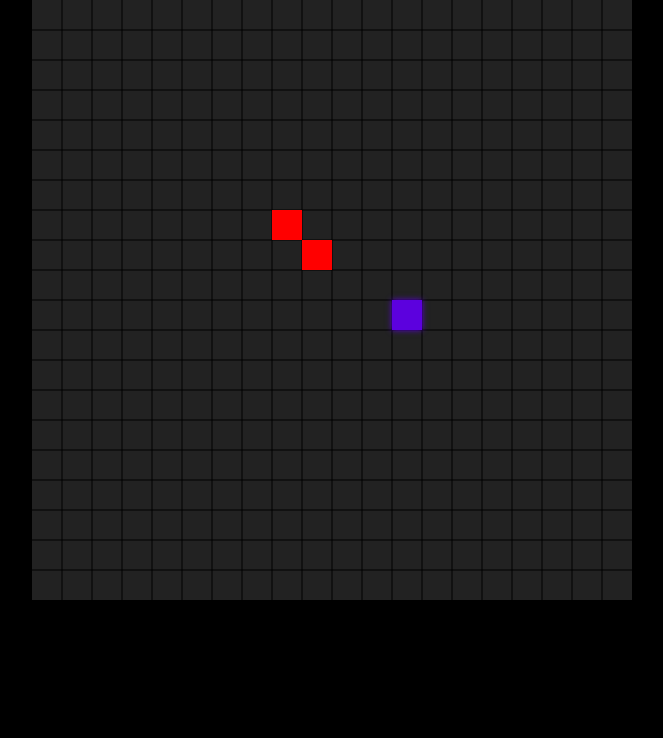
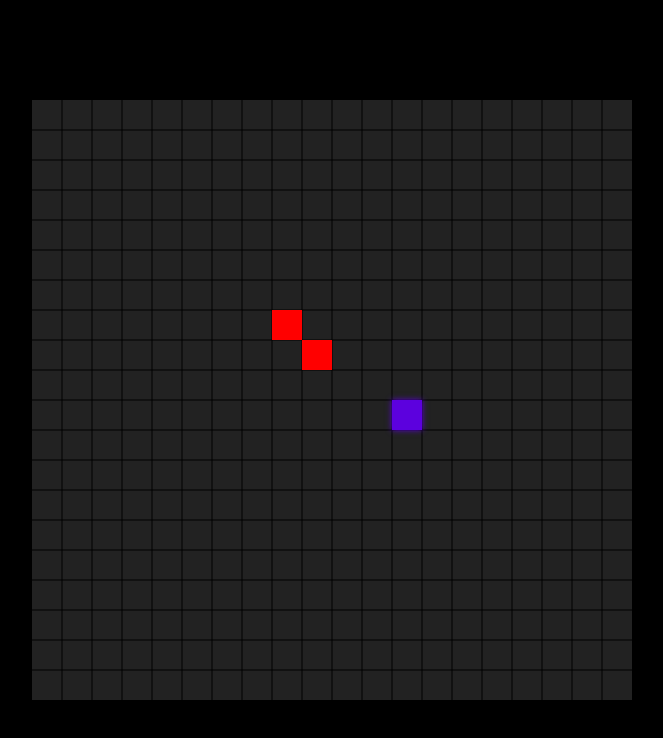
Before and after one commit to HelloGarmadon/sneak-game, a plain HTML site: page index.html in a window 1280 px wide. Shown: the whole page, without its empty margins (308-971 px from the left). Drawn offline with Linux system fonts and the light colour scheme.

Commit message:
ajustado erro

```diff
--- a/assets/style.css
+++ b/assets/style.css
@@ -4,8 +4,8 @@
   box-sizing: border-box;
 }
 body {
-  max-width: 100vw;
-  max-height: 100vh;
+  min-width: 100vw;
+  min-height: 100vh;
   background-color: #000;
   display: flex;
   justify-content: center;
```
